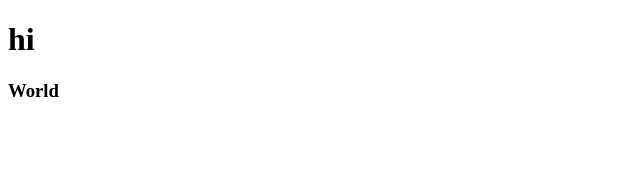
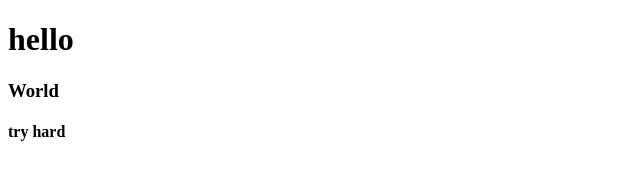
Before and after one commit to ShaikhZaeemZahid2004/branching, a plain HTML site: page index.html in a window 1280 px wide. Shown: the whole page, without its empty margins (0-640 px from the left). Drawn offline with Linux system fonts and the light colour scheme.

Commit message:
fourth commit

```diff
--- a/index.html
+++ b/index.html
@@ -7,8 +7,9 @@
 </head>
 <body>
 
-    <h1>hi</h1>
+    <h1>hello</h1>
     <h3>World</h3>
+    <h4>try hard</h4>
 
 </body>
 </html>
```
